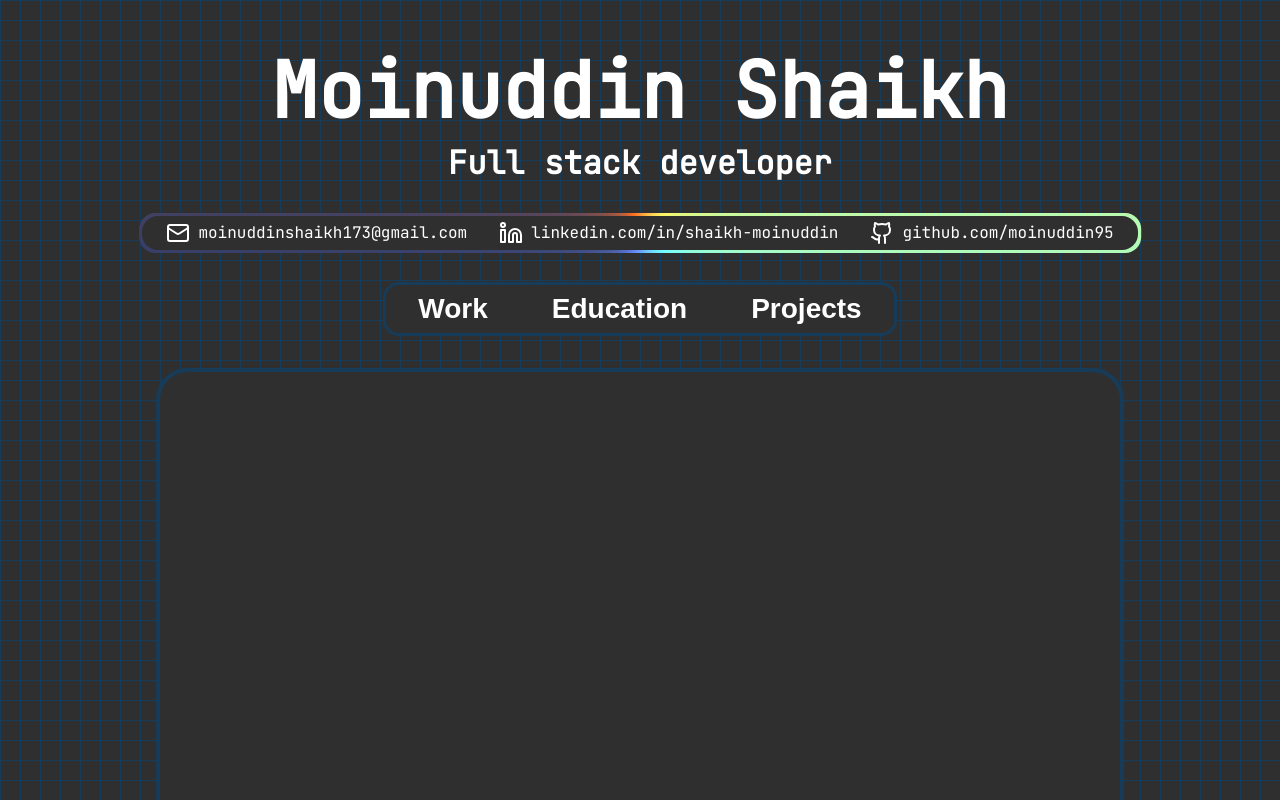
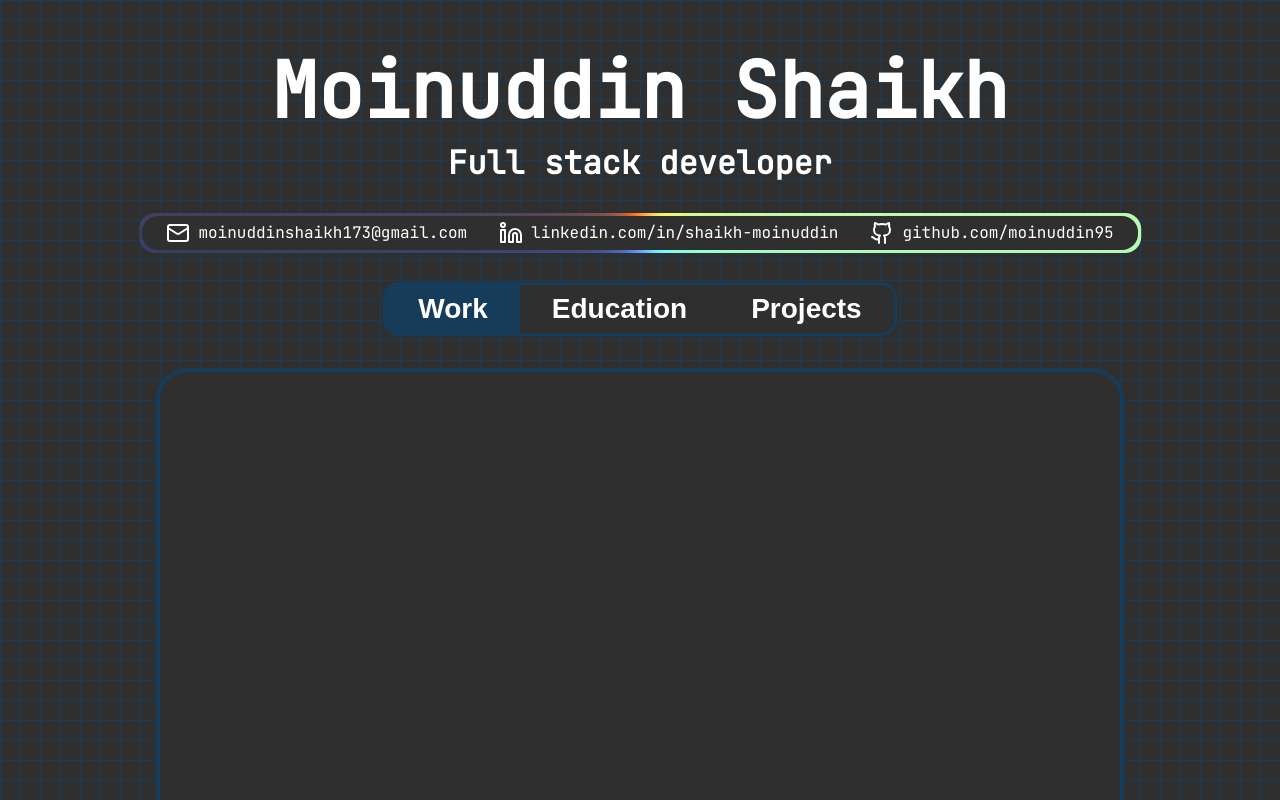
Before and after one commit to moinuddin95/portfolio, a React (Vite) app in the folder Portfolio/: page / in a window 1280 px wide. Shown: the top 800 px of the page. Built offline with nearby package versions, Linux system fonts and the light colour scheme.

Commit message:
Added tab selection functionality

```diff
--- a/Portfolio/src/components/Main/Main.tsx
+++ b/Portfolio/src/components/Main/Main.tsx
@@ -1,17 +1,25 @@
+import { useState } from "react";
 import Work from "../Work/Work";
 import "./Main.css";
 
 function Main() {
+  const [selectedTab, setSelectedTab] = useState(0);
+  // 0 -> Work
+  // 1 -> Education
+  // 2 -> Projects
   return (
     <main>
       <nav>
-        <button>
+        <button className={selectedTab === 0 ? "selected" : ""}
+          onClick={() => setSelectedTab(0)}>
           <h3>Work</h3>
         </button>
-        <button>
+        <button className={selectedTab === 1 ? "selected" : ""}
+          onClick={() => setSelectedTab(1)}>
           <h3>Education</h3>
         </button>
-        <button>
+        <button className={selectedTab === 2 ? "selected" : ""}
+          onClick={() => setSelectedTab(2)}>
           <h3>Projects</h3>
         </button>
       </nav>
--- /dev/null
+++ b/Portfolio/src/hooks/selectedTabHook.ts
@@ -0,0 +1,5 @@
+import { useState } from "react";
+
+function select(){
+
+}
```
